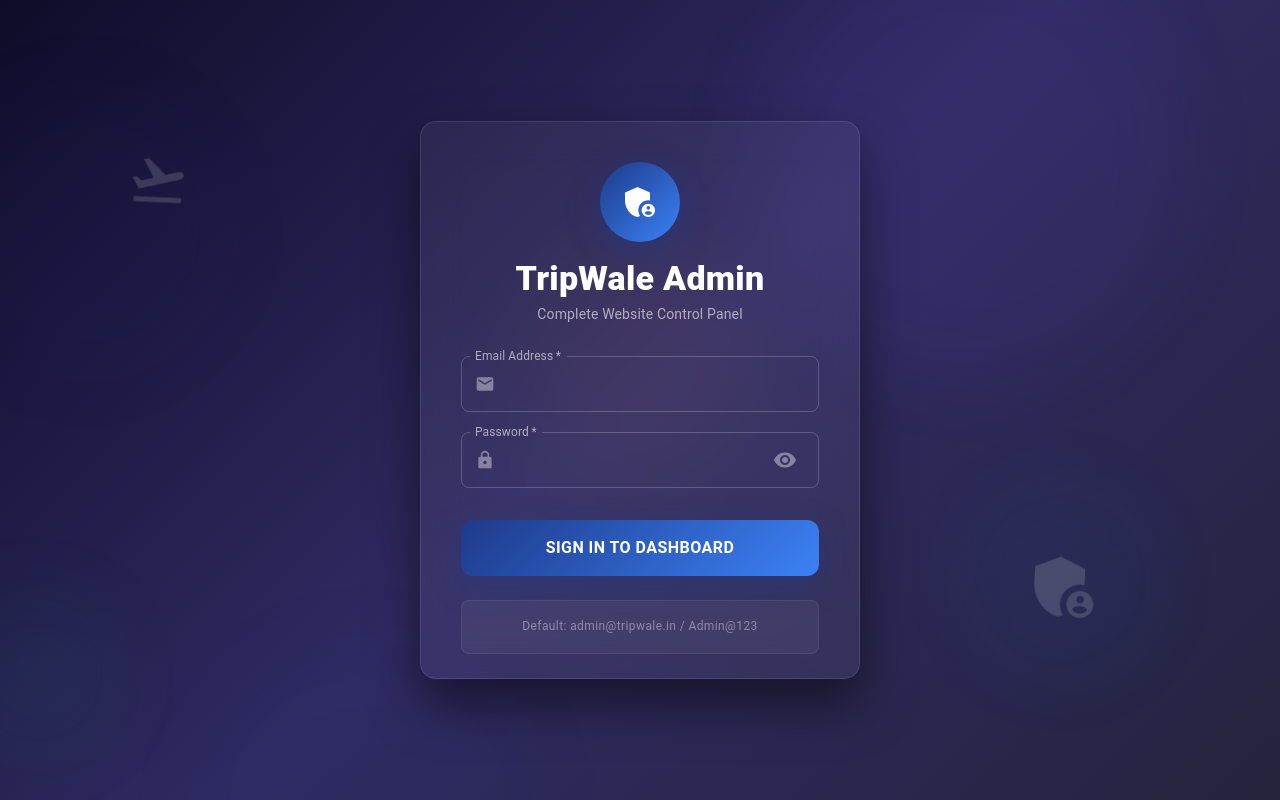
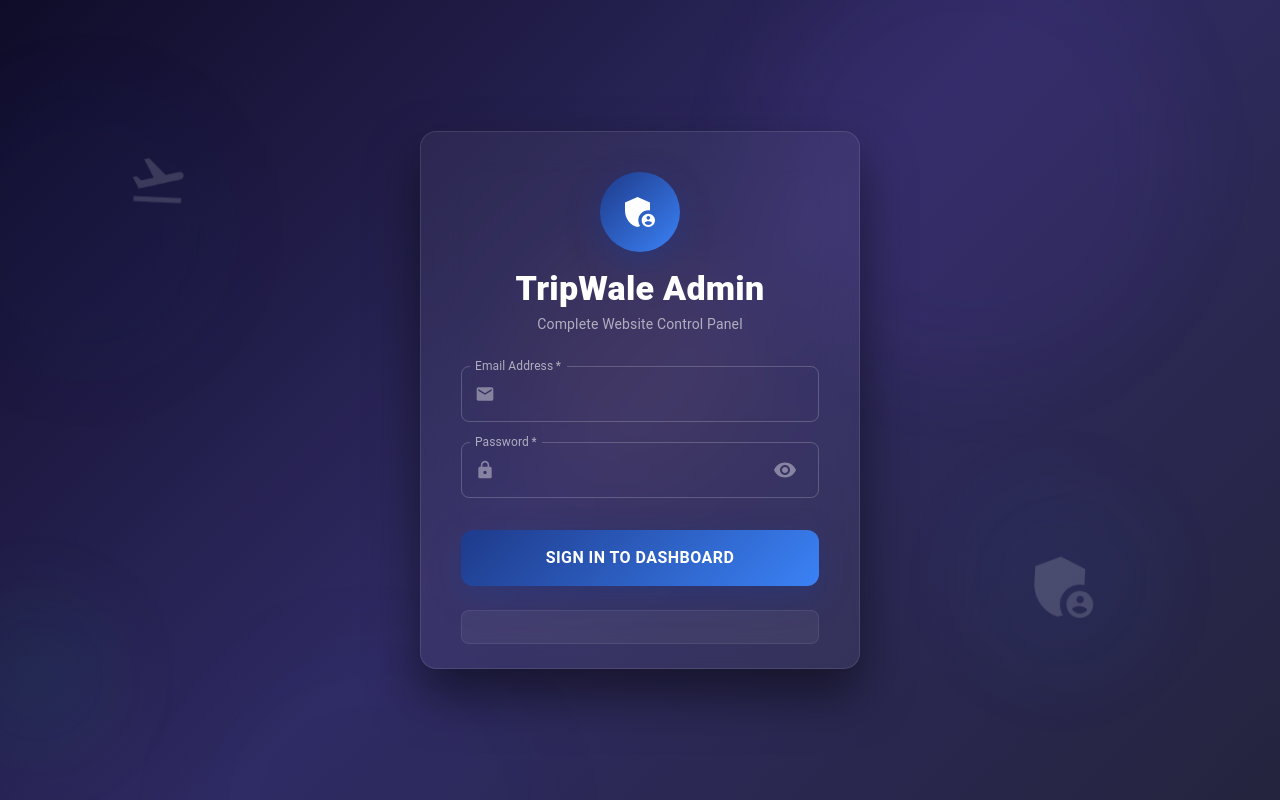
Before and after one commit to AnkitPatel-stack/Tripwale.in, a React (Vite) app in the folder tripwale-final/tripwale-frontend/: page /admin/login in a window 1280 px wide. Built offline with nearby package versions, Linux system fonts and the light colour scheme.

Commit message:
update login page

```diff
--- a/tripwale-final/tripwale-frontend/src/pages/AdminLogin.jsx
+++ b/tripwale-final/tripwale-frontend/src/pages/AdminLogin.jsx
@@ -145,9 +145,9 @@
             </Box>
 
             <Box sx={{ mt: 3, p: 2, borderRadius: 2, bgcolor: 'rgba(255,255,255,0.05)', border: '1px solid rgba(255,255,255,0.08)' }}>
-              <Typography variant="caption" sx={{ color: 'rgba(255,255,255,0.4)', display: 'block', textAlign: 'center' }}>
+              {/* <Typography variant="caption" sx={{ color: 'rgba(255,255,255,0.4)', display: 'block', textAlign: 'center' }}>
                 Default: admin@tripwale.in / Admin@123
-              </Typography>
+              </Typography> */}
             </Box>
           </CardContent>
         </Card>
```
